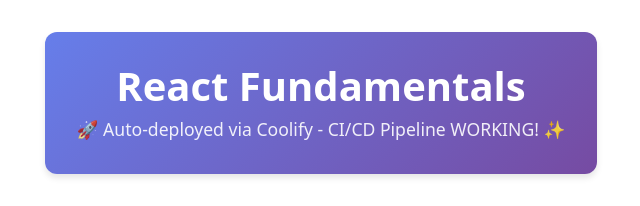
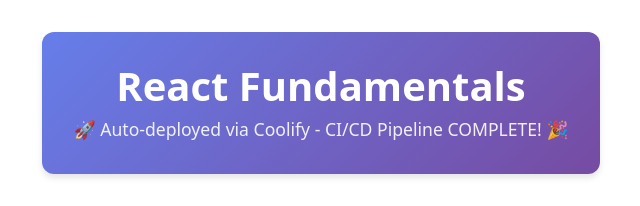
Before and after one commit to JakubMatyka/react-fundamentals, a React (Vite) app: page / in a window 1280 px wide. Shown: the top 206 px of the page, without its empty margins (319-959 px from the left). Built offline with nearby package versions, Linux system fonts and the light colour scheme.

Commit message:
Final CI/CD test: Complete pipeline with webhook integration

```diff
--- a/src/App.tsx
+++ b/src/App.tsx
@@ -11,7 +11,7 @@
         <header className="app-header">
           <h1>React Fundamentals</h1>
           <p className="deployment-info">
-            🚀 Auto-deployed via Coolify - CI/CD Pipeline WORKING! ✨
+            🚀 Auto-deployed via Coolify - CI/CD Pipeline COMPLETE! 🎉
           </p>
         </header>
         <main className="app-main">
```
